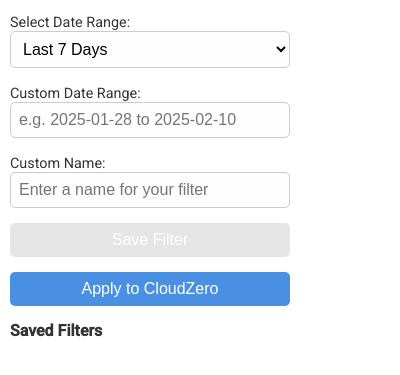
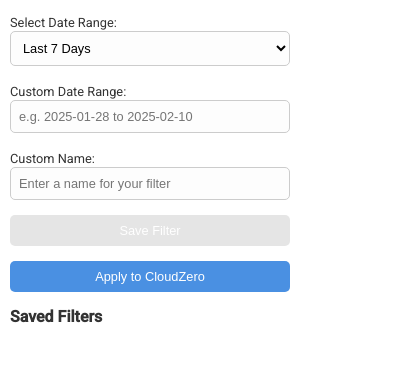
Before and after one commit to jakesciotto/cz-date-filter, a browser extension: page popup.html in a window 400 px wide. Shown: the part 35-410 px from the top of the page. Drawn offline with Linux system fonts and the light colour scheme.

Commit message:
Text sizing.

```diff
--- a/styles.css
+++ b/styles.css
@@ -29,7 +29,7 @@ h3, h4 {
 }
 /* Label styling */
 label {
-  font-size: 0.9rem;
+  font-size: 0.8rem;
   margin-bottom: 5px;
 }
 /* Common styling for inputs, selects, and buttons */
@@ -38,7 +38,7 @@ select, input, button {
   padding: 8px;
   border: 1px solid #ccc;
   border-radius: var(--border-radius);
-  font-size: 1rem;
+  font-size: .8rem;
   margin-bottom: 15px;
   background-color: #fdfdfd;
 }
@@ -84,6 +84,7 @@ button:disabled {
 .filter-text {
   flex-grow: 1; /* Allow the text to take up available space */
   display: flex;
+  font-size: .8rem;
   justify-content: center; /* Center the text horizontally */
   align-items: center; /* Vertically center the text */
   line-height: 1.2; /* Adjust line height for better alignment */
```
